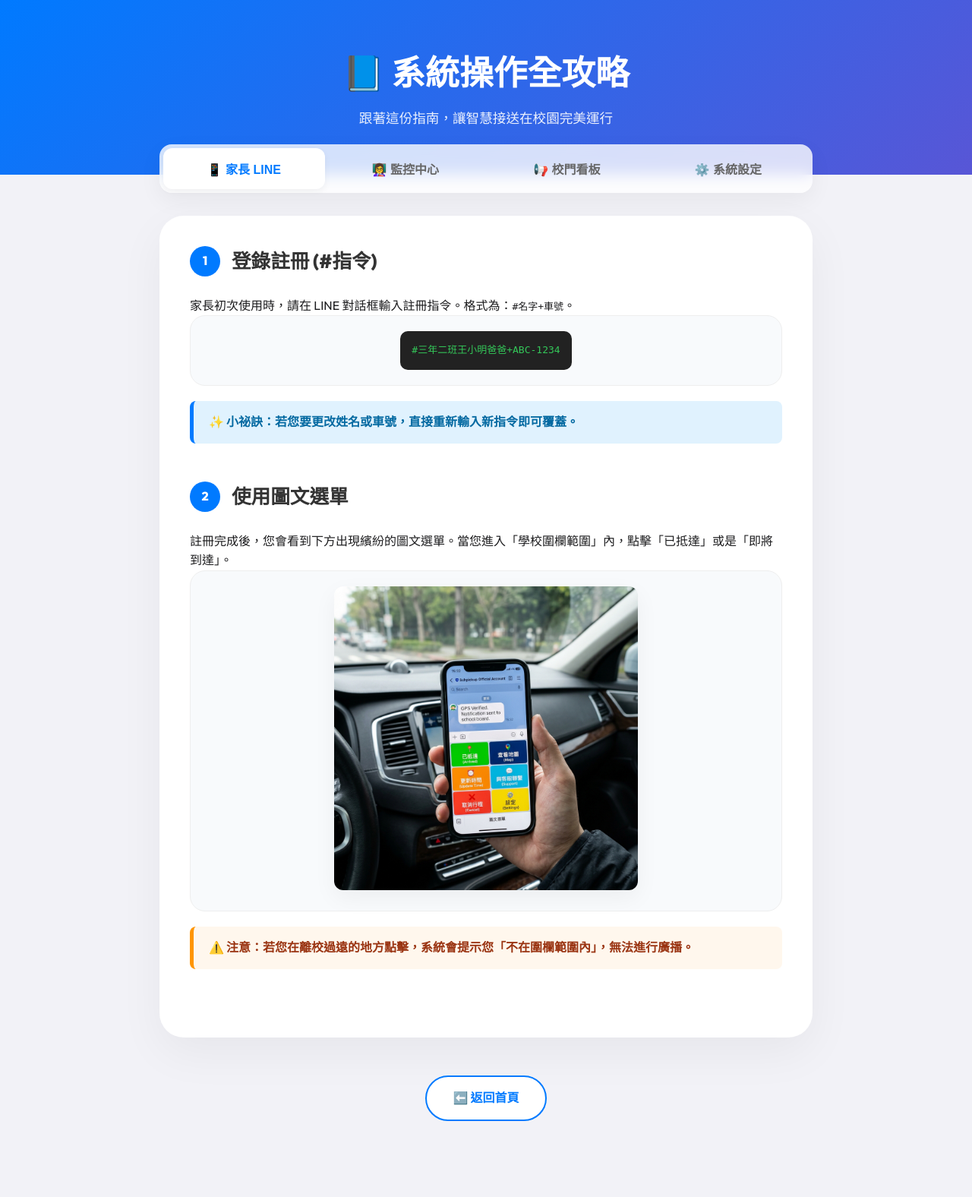
After one commit to Albertyoung22/SchpickupDemo, a Flask app: template templates/manual.html in a window 1280 px wide. The commit adds this page. Shown: the whole page at 76% size. Run offline with Flask 3, Linux system fonts and the light colour scheme; the template is opened without the code that fills it, so the values that code supplies are empty.

Commit message:
Add files via upload

```diff
--- a/Pickup_System_Desktop.py
+++ b/Pickup_System_Desktop.py
@@ -369,6 +369,10 @@ def index():
 def landing():
     return render_template('landing_page.html')
 
+@app.route("/manual", methods=['GET'])
+def manual():
+    return render_template('manual.html')
+
 @app.route("/dashboard", methods=['GET'])
 @app.route("/pickup/dashboard", methods=['GET'])
 def dashboard():
--- a/templates/landing_page.html
+++ b/templates/landing_page.html
@@ -17,7 +17,7 @@
             <div class="logo">Schpickup<span>.</span></div>
             <div class="nav-links">
                 <a href="#features">功能描述</a>
-                <a href="#comparison">對比體驗</a>
+                <a href="/manual" class="btn secondary">系統手冊</a>
                 <a href="#scenario">場景體驗</a>
                 <a href="#voice">AI廣播</a>
                 <a href="/dashboard" class="cta-button mini" style="background-color: var(--primary); text-decoration: none; color: white;">監控中心 →</a>
--- /dev/null
+++ b/templates/manual.html
@@ -0,0 +1,165 @@
+<!DOCTYPE html>
+<html lang="zh-TW">
+<head>
+    <meta charset="UTF-8">
+    <meta name="viewport" content="width=device-width, initial-scale=1.0">
+    <title>Schpickup | 系統操作全攻略 - 智慧放學指南</title>
+    <link rel="icon" href="/static/app_icon.png" type="image/png">
+    <link href="https://fonts.googleapis.com/css2?family=Outfit:wght@300;400;600;800&family=Noto+Sans+TC:wght@300;400;700&display=swap" rel="stylesheet">
+    <style>
+        :root {
+            --primary: #007AFF;
+            --secondary: #5856D6;
+            --success: #34C759;
+            --warning: #FF9500;
+            --bg: #F2F2F7;
+            --text: #1C1C1E;
+            --white: #FFFFFF;
+        }
+        * { margin: 0; padding: 0; box-sizing: border-box; }
+        body { font-family: 'Outfit', 'Noto Sans TC', sans-serif; background: var(--bg); color: var(--text); line-height: 1.6; }
+        .head-banner { background: linear-gradient(135deg, var(--primary), var(--secondary)); padding: 60px 20px; color: white; text-align: center; }
+        .head-banner h1 { font-size: 2.8rem; font-weight: 800; margin-bottom: 10px; }
+        .head-banner p { font-size: 1.1rem; opacity: 0.9; }
+
+        .container { max-width: 900px; margin: -40px auto 100px; padding: 0 20px; }
+        .tab-nav { display: flex; background: rgba(255,255,255,0.8); backdrop-filter: blur(10px); padding: 5px; border-radius: 16px; margin-bottom: 30px; box-shadow: 0 10px 30px rgba(0,0,0,0.05); }
+        .tab-btn { flex: 1; padding: 15px; border: none; background: none; font-weight: 700; cursor: pointer; border-radius: 12px; transition: 0.3s; color: #666; font-size: 1rem; }
+        .tab-btn.active { background: var(--white); color: var(--primary); box-shadow: 0 4px 10px rgba(0,0,0,0.05); }
+
+        .guide-section { display: none; background: var(--white); border-radius: 32px; padding: 40px; box-shadow: 0 20px 60px rgba(0,0,0,0.05); }
+        .guide-section.active { display: block; animation: fadeIn 0.5s ease; }
+        @keyframes fadeIn { from { opacity: 0; transform: translateY(10px); } to { opacity: 1; transform: translateY(0); } }
+
+        .step-block { margin-bottom: 50px; }
+        .step-title { display: flex; align-items: center; gap: 15px; margin-bottom: 25px; }
+        .step-num { width: 40px; height: 40px; background: var(--primary); color: white; border-radius: 50%; display: flex; align-items: center; justify-content: center; font-weight: 800; flex-shrink: 0; }
+        .step-title h3 { font-size: 1.6rem; color: #333; }
+
+        .visual-mockup { background: #f8fafc; border-radius: 20px; padding: 20px; margin-bottom: 20px; border: 1px solid #eee; text-align: center; }
+        .visual-img { border-radius: 12px; box-shadow: 0 10px 30px rgba(0,0,0,0.05); max-width: 100%; height: auto; }
+
+        .info-tip { background: #e0f2fe; border-left: 5px solid var(--primary); padding: 15px 20px; border-radius: 8px; margin-top: 15px; color: #0369a1; font-weight: 600; }
+        .warning-tip { background: #fff7ed; border-left: 5px solid var(--warning); padding: 15px 20px; border-radius: 8px; margin-top: 15px; color: #9a3412; font-weight: 600; }
+
+        .footer-action { text-align: center; margin-top: 50px; }
+        .btn-back { display: inline-block; padding: 15px 35px; background: var(--white); color: var(--primary); border-radius: 30px; text-decoration: none; font-weight: 700; border: 2px solid var(--primary); transition: 0.3s; }
+        .btn-back:hover { background: var(--primary); color: white; }
+
+        @media (max-width: 600px) {
+            .head-banner h1 { font-size: 2rem; }
+            .guide-section { padding: 25px; }
+            .tab-btn { font-size: 0.9rem; padding: 10px; }
+        }
+    </style>
+</head>
+<body>
+    <header class="head-banner">
+        <h1>📘 系統操作全攻略</h1>
+        <p>跟著這份指南，讓智慧接送在校園完美運行</p>
+    </header>
+
+    <div class="container">
+        <nav class="tab-nav">
+            <button class="tab-btn active" onclick="showTab('parent')">📱 家長 LINE</button>
+            <button class="tab-btn" onclick="showTab('teacher')">👩‍🏫 監控中心</button>
+            <button class="tab-btn" onclick="showTab('billboard')">📢 校門看板</button>
+            <button class="tab-btn" onclick="showTab('admin')">⚙️ 系統設定</button>
+        </nav>
+
+        <!-- Parent Section -->
+        <section id="parent-guide" class="guide-section active">
+            <div class="step-block">
+                <div class="step-title"><div class="step-num">1</div> <h3>登錄註冊 (#指令)</h3></div>
+                <p>家長初次使用時，請在 LINE 對話框輸入註冊指令。格式為：<code>#名字+車號</code>。</p>
+                <div class="visual-mockup">
+                    <div style="font-family: monospace; background: #222; color: #34C759; padding: 15px; border-radius: 10px; display: inline-block;">
+                        #三年二班王小明爸爸+ABC-1234
+                    </div>
+                </div>
+                <div class="info-tip">✨ 小祕訣：若您要更改姓名或車號，直接重新輸入新指令即可覆蓋。</div>
+            </div>
+
+            <div class="step-block">
+                <div class="step-title"><div class="step-num">2</div> <h3>使用圖文選單</h3></div>
+                <p>註冊完成後，您會看到下方出現繽紛的圖文選單。當您進入「學校圍欄範圍」內，點擊「已抵達」或是「即將到達」。</p>
+                <div class="visual-mockup">
+                    <img src="/static/schpickup_line_rich_menu_mockup_vibrant_1774720105454.png" class="visual-img" style="max-height: 400px;">
+                </div>
+                <div class="warning-tip">⚠️ 注意：若您在離校過遠的地方點擊，系統會提示您「不在圍欄範圍內」，無法進行廣播。</div>
+            </div>
+        </section>
+
+        <!-- Teacher Section -->
+        <section id="teacher-guide" class="guide-section">
+            <div class="step-block">
+                <div class="step-title"><div class="step-num">1</div> <h3>登入戰情室 (Dashboard)</h3></div>
+                <p>在電腦或平板開啟監控網頁。畫面會依照家長抵達的「順序」自動排列名單。</p>
+                <div class="visual-mockup">
+                    <img src="/static/billboard_smart_voice_ui_1774683751487.png" class="visual-img">
+                </div>
+            </div>
+
+            <div class="step-block">
+                <div class="step-title"><div class="step-num">2</div> <h3>手動確認與清除</h3></div>
+                <p>當班導師看到孩子上車後，請點擊名字旁邊的「確認」按鈕。該筆資訊會自動消失，並留存在系統歷史紀錄中。</p>
+                <div class="info-tip">📁 歷史紀錄：點選導覽列的「歷史紀錄」可以查看過去一週所有的接送明細報表。</div>
+            </div>
+        </section>
+
+        <!-- Billboard Section (NEW) -->
+        <section id="billboard-guide" class="guide-section">
+            <div class="step-block">
+                <div class="step-title"><div class="step-num">📡</div> <h3>校門口大螢幕看板</h3></div>
+                <p>將此頁面 <code>/billboard</code> 投影至校門口大螢幕。系統會自動以「全螢幕」展示最新接送進度，並帶有呼吸燈動態效果。</p>
+            </div>
+
+            <div class="step-block">
+                <div class="step-title"><div class="step-num">🔊</div> <h3>語音自動播報解鎖</h3></div>
+                <p>為了確保背景語音能夠自動循環播放，開啟網頁後請務必點擊右下角的 **「🔊 點擊解鎖背景語音」** 按鈕。一旦點擊，系統即可在螢幕關閉時依然維持語音廣播。</p>
+                <div class="visual-mockup">
+                    <div style="background: linear-gradient(135deg, #0ea5e9, #10b981); color: white; padding: 10px 20px; border-radius: 12px; display: inline-block; font-weight: 800;">
+                        🔊 點擊解鎖背景語音
+                    </div>
+                </div>
+            </div>
+        </section>
+
+        <!-- Admin Section -->
+        <section id="admin-guide" class="guide-section">
+            <div class="step-block">
+                <div class="step-title"><div class="step-num">⚙️</div> <h3>廣播設定</h3></div>
+                <p>在設定面板中，您可以隨時更換播音員。包含曉臻(女)、雲哲(男)等多種高品質 AI 聲線。</p>
+            </div>
+
+            <div class="step-block">
+                <div class="step-title"><div class="step-num">📡</div> <h3>環境與硬體</h3></div>
+                <p>為了獲得最佳播音品質，建議監控電腦外接一對清晰的喇叭。系統支援背景自動播放，請確保瀏覽器的音訊權限已解鎖。</p>
+                <div class="warning-tip">🔊 本地播放器建議：安裝 <code>mpv</code> 可以讓播音與視窗網頁分開，減少延遲。</div>
+            </div>
+        </section>
+
+        <div class="footer-action">
+            <a href="/landing" class="btn-back">⬅️ 返回首頁</a>
+        </div>
+    </div>
+
+    <script>
+        function showTab(tabId) {
+            // Hide all
+            document.querySelectorAll('.guide-section').forEach(s => s.classList.remove('active'));
+            document.querySelectorAll('.tab-btn').forEach(b => b.classList.remove('active'));
+
+            // Show target
+            document.getElementById(tabId + '-guide').classList.add('active');
+
+            // Activate button
+            const btns = document.querySelectorAll('.tab-btn');
+            if(tabId === 'parent') btns[0].classList.add('active');
+            if(tabId === 'teacher') btns[1].classList.add('active');
+            if(tabId === 'billboard') btns[2].classList.add('active');
+            if(tabId === 'admin') btns[3].classList.add('active');
+        }
+    </script>
+</body>
+</html>
```
